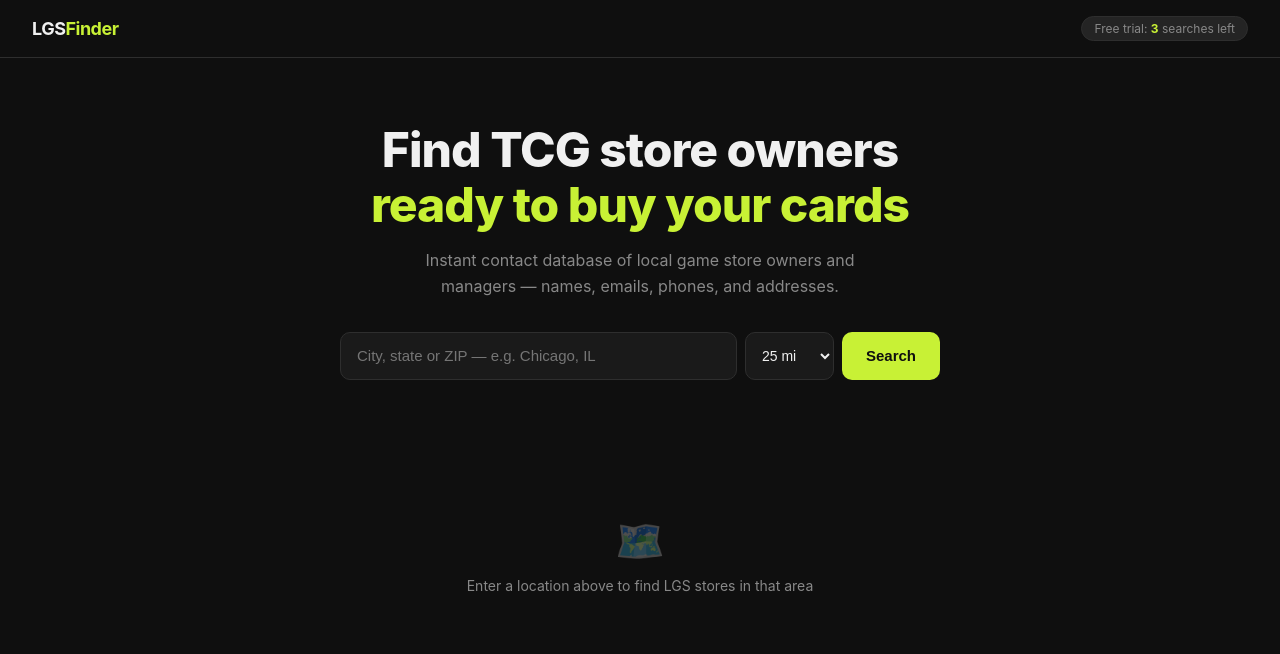
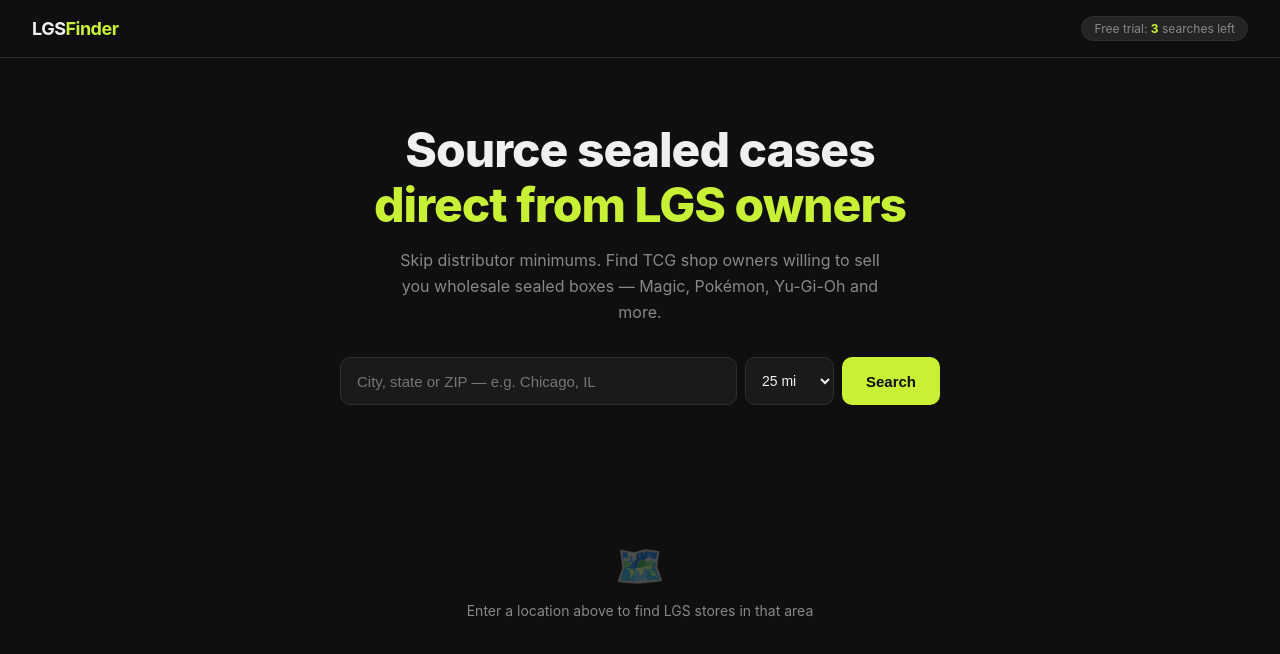
Before and after one commit to hakistock/lgs-finder, a plain HTML site: page index.html in a window 1280 px wide. Drawn offline with Linux system fonts and the light colour scheme.

Commit message:
Update index.html

```diff
--- a/index.html
+++ b/index.html
@@ -119,8 +119,8 @@
 </div>
 
 <div class="hero">
-  <h1>Find TCG store owners<br><span>ready to buy your cards</span></h1>
-  <p>Instant contact database of local game store owners and managers — names, emails, phones, and addresses.</p>
+  <h1>Source sealed cases<br><span>direct from LGS owners</span></h1>
+  <p>Skip distributor minimums. Find TCG shop owners willing to sell you wholesale sealed boxes — Magic, Pokémon, Yu-Gi-Oh and more.</p>
 
   <div class="search-box">
     <input type="text" id="locationInput" placeholder="City, state or ZIP — e.g. Chicago, IL" />
```
